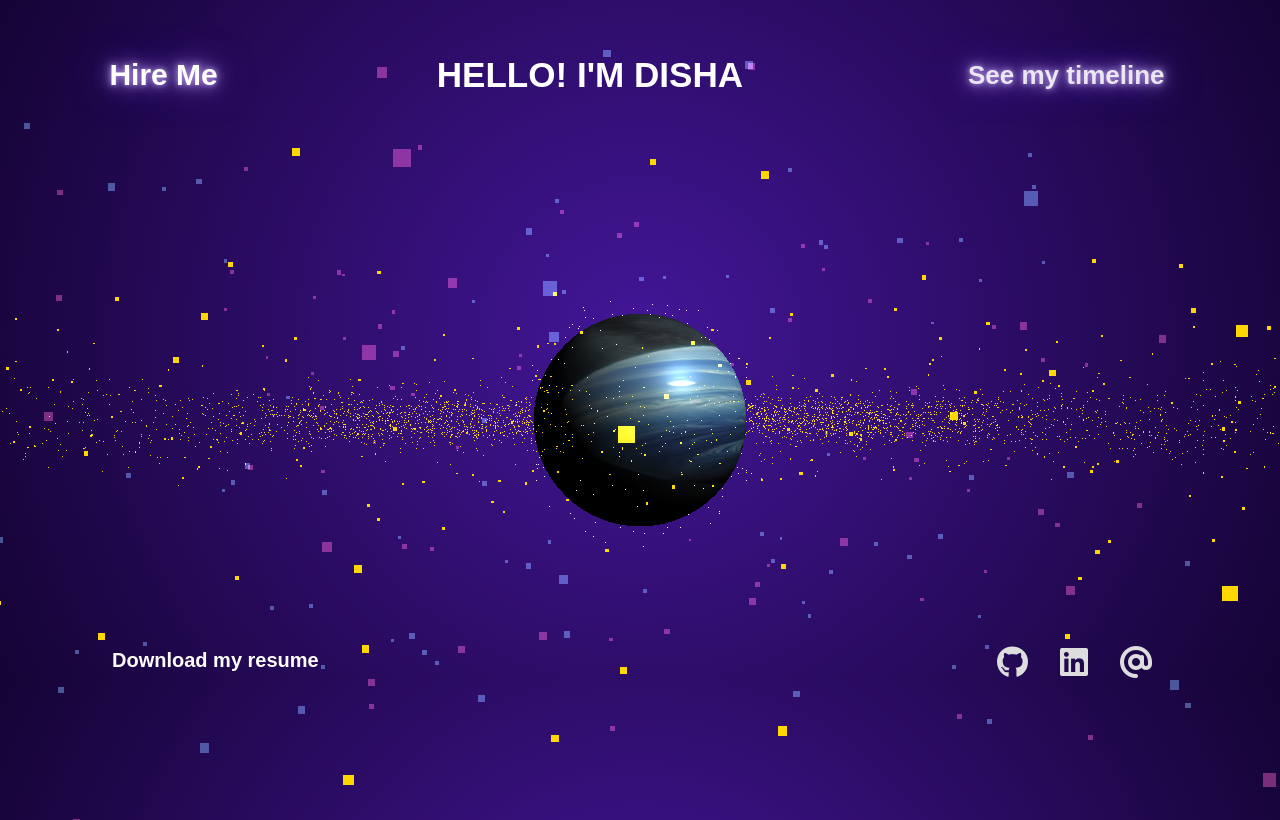
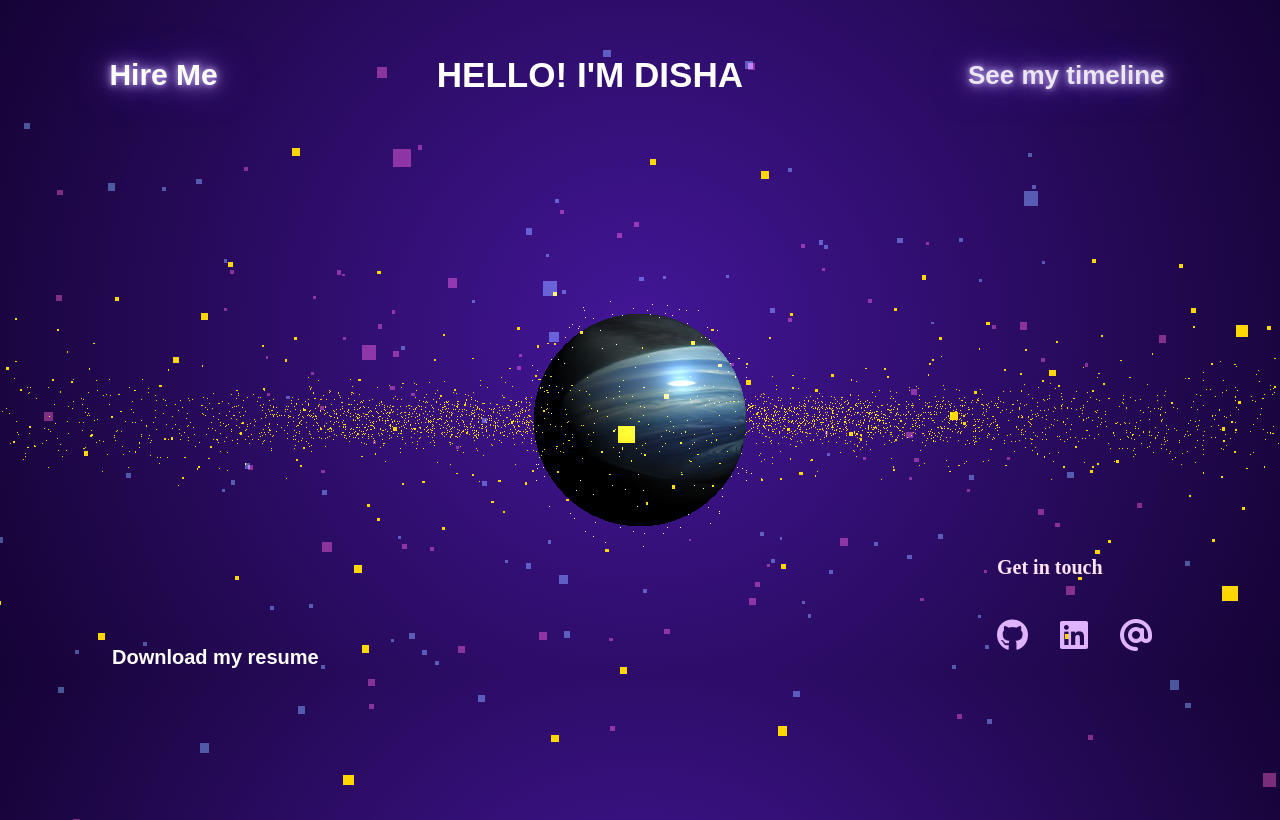
Before and after one commit to dishaadora/dishaadora.github.io, a website: page index.html in a window 1280 px wide. Drawn offline with nearby package versions, Linux system fonts and the light colour scheme; animation ran at ten frames a second; a web font is replaced by a local one.

Commit message:
Necessary changes

```diff
--- a/index.html
+++ b/index.html
@@ -3,7 +3,7 @@
   <head>
     <meta charset="UTF-8" />
     <meta name="viewport" content="width=device-width, initial-scale=1.0" />
-    <title>WEBBIE</title>
+    <title>Disha Dora</title>
     <script src="https://cdnjs.cloudflare.com/ajax/libs/three.js/r128/three.min.js"></script>
     <link rel="preconnect" href="https://fonts.googleapis.com" />
     <link rel="preconnect" href="https://fonts.gstatic.com" crossorigin />
@@ -112,12 +112,30 @@
         justify-content: space-around;
       }
       .contactMe {
-        color: rgb(221, 221, 221);
-        margin-top: 31rem;
+        color: rgb(255, 228, 246);
+        margin-top: 24rem;
         margin-right: 8rem;
+        display: flex;
+        flex-direction: column;
+        gap: 2rem;
+      }
+      .contMeI {
         display: flex;
         flex-direction: row;
         gap: 2rem;
+        margin-top: 0.5rem;
+      }
+      .contMe {
+        font-size: 20px;
+        font-family: 'Bungee Hairline';
+        font-weight: 900;
+      }
+      .contMeI i {
+        cursor: pointer;
+        transition: transform 0.3s ease, color 0.3s ease;
+      }
+      .contMeI i:hover {
+        transform: translateY(-50%);
       }
     </style>
   </head>
@@ -163,9 +181,18 @@
           <div id="typing-text" class="typing-text"></div>
         </a>
         <div class="contactMe">
-          <i class="fa-brands fa-github fa-2x"></i>
-          <i class="fa-brands fa-linkedin fa-2x"></i>
-          <i class="fa-solid fa-at fa-2x"></i>
+          <div class="contMe">Get in touch</div>
+          <div class="contMeI">
+            <a href="https://github.com/dishaadora" target="_blank">
+              <i class="fa-brands fa-github fa-2x"></i>
+            </a>
+            <a href="www.linkedin.com/in/disha-dora-47b59925b" target="_blank">
+              <i class="fa-brands fa-linkedin fa-2x"></i>
+            </a>
+            <a href="mailto:dishaadora@gmail.com" target="_blank">
+              <i class="fa-solid fa-at fa-2x"></i>
+            </a>
+          </div>
         </div>
       </footer>
     </section>
@@ -345,6 +372,17 @@
       window.addEventListener('DOMContentLoaded', () => {
         document.body.classList.add('transition-in');
       });
+
+      const copyDiv = document.getElementById('copyDiv');
+      copyDiv.addEventListener('click', () => {
+        const text = copyDiv.innerText; // get div text
+        navigator.clipboard.writeText(text).then(() => {
+          copyDiv.innerText = '✅ Copied!';
+          setTimeout(() => {
+            copyDiv.innerText = text;
+          }, 1500);
+        });
+      });
     </script>
   </body>
 </html>
```
Also changed, not shown: about.html (+9 -9 lines).
